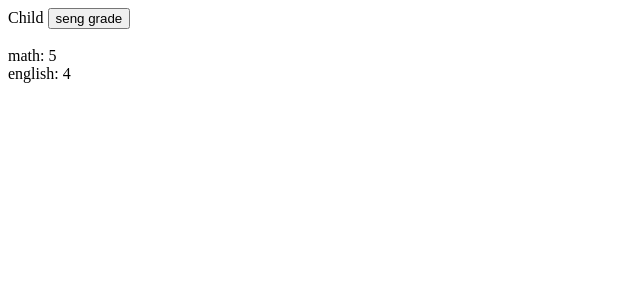
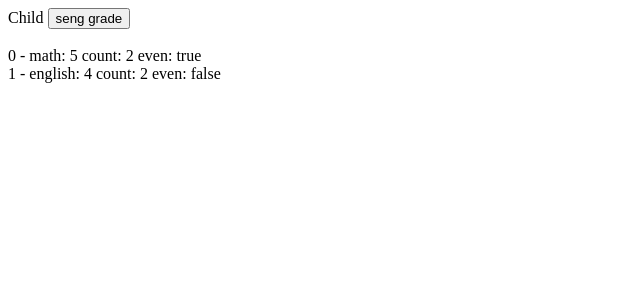
Before and after one commit to Paskinho/instagram, an Angular app: page / in a window 1280 px wide. Shown: the top 300 px of the page, without its empty margins (0-640 px from the left). Built offline with nearby package versions, Linux system fonts and the light colour scheme.

Commit message:
Some testing methods of NgFor

```diff
--- a/src/app/parent/parent.component.html
+++ b/src/app/parent/parent.component.html
@@ -1,7 +1,9 @@
 <div>
    <inst-child (sendGradeEvent)="getGrades($event)"></inst-child>
   <br/>
-  <div *ngFor="let el of grades">
-    {{el}}
+  <div *ngFor="let el of grades; index as i; count as count; even as even">
+   {{i}} - {{el}}
+    count: {{count}}
+    even: {{even}}
   </div>
 </div>
```
